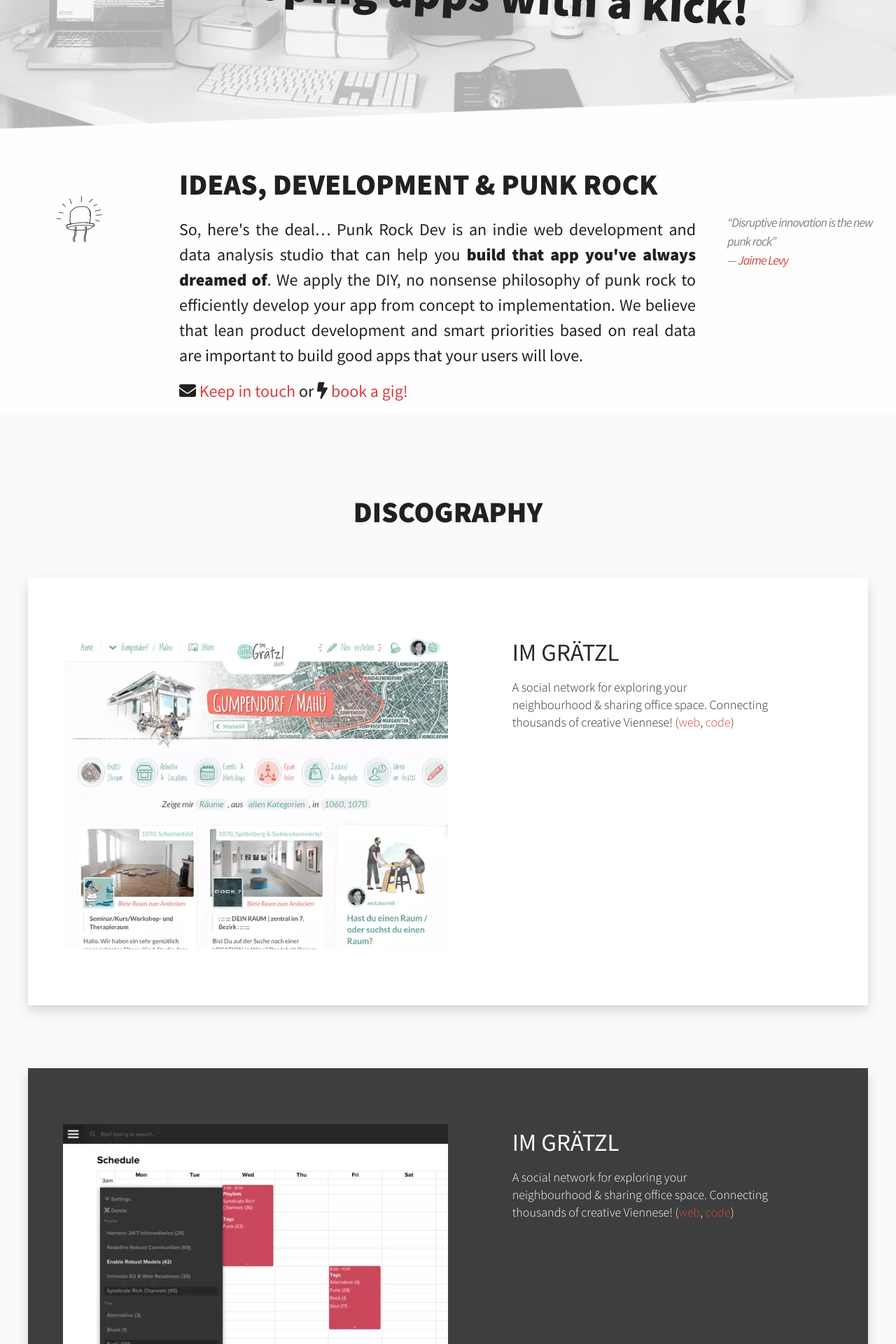
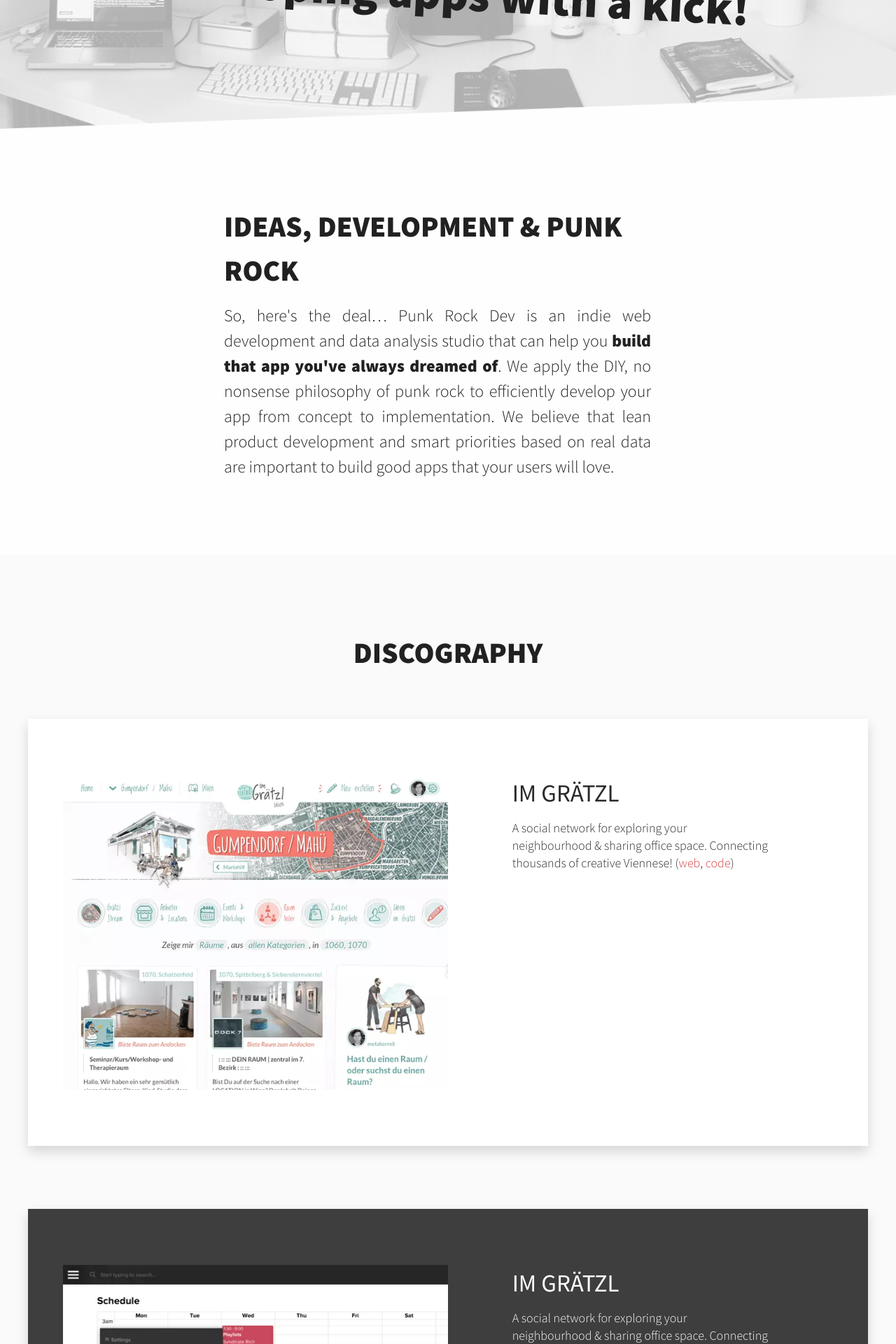
Before and after one commit to punkrockdev/punkrockdev.github.io, a Jekyll site: the page built from index.md, in a window 1280 px wide. Shown: the part 350-2270 px from the top of the page at 70% size. Built offline with Jekyll 4.4.1, drawn with Linux system fonts in a browser that asks for light colours; nearby versions of some CDN libraries; comment, search, counter and statistics services are not loaded.

Commit message:
new layout for the intro section

```diff
--- a/_layouts/home.html
+++ b/_layouts/home.html
@@ -1,8 +1,9 @@
 ---
 layout: default
 ---
+<section class="intro-section clearfix">
   <div class="row">
-<div class="col-1-5">
+    <!-- <div class="col-1-5">
         <aside class="doodle">
             <picture>
                 <source srcset="images/LED.webp" type="image/webp">
@@ -10,12 +11,11 @@ layout: default
                 <img src="images/LED.png" alt="LED doodle">
             </picture>
         </aside>
-</div>
+    </div> -->
 
-<div class="col-3-5">
+    <div class="col-1-2 col-offset-1-4">
           <h2>IDEAS, DEVELOPMENT & PUNK ROCK</h2>
-
-        <p>
+          <p class="section-paragraph">
             So, here's the deal… Punk Rock Dev is an indie web development and data analysis
             studio that can help you
             <strong>build that app you've always dreamed of</strong>.
@@ -24,17 +24,18 @@ your app from concept to implementation. We believe that lean product
             development and smart priorities based on real data
             are important to build good apps that your users will love.
           </p>
-            <p>
+          <!-- <p>
             <a class="hide-palm" href="#footer-logo"><i class="fas fa-envelope"></i> Keep in touch</a>
             <a class="show-palm" href="#mc_embed_signup_scroll"><i class="fas fa-envelope"></i> Keep in touch</a> or <a href="#the-gig" ><i class="fas fa-bolt"></i> book a gig!</a>
-            </p>
+          </p> -->
     </div>
 
-<div class="col-1-5">
+  <!-- <div class="col-1-5">
       <blockquote>“Disruptive innovation is the new punk rock”<br/>
       — <a href="http://jlrinteractive.com/">Jaime Levy</a></blockquote>
+  </div> -->
   </div>
-</div>
+</section>
 
 <div class="row show-desktop">
     <div class="col-3-5 col-offset-1-5">
--- a/_sass/_layout.scss
+++ b/_sass/_layout.scss
@@ -143,6 +143,7 @@
 .site-footer {
     width: 100%;
     /* margin: auto; */
+
     .wrapper {
       padding: 0;
     }
@@ -168,6 +169,10 @@
           }
         }
       }
+    }
+
+    form {
+      margin: 0;
     }
 }
 
@@ -393,6 +398,7 @@ section {
 
   p {
     margin: 0;
+    font-weight: 300;
   }
 
   .section-heading {
@@ -568,9 +574,14 @@ section {
 
 .contact-section {
   background-color: #fafafa;
-  p, label, input, textarea {
+  p {
     font: {
       size: 20px;
+    }
+  }
+  label, input, textarea {
+    font: {
+      size: 18px;
     }
     padding-left: 0;
   }
```
Lines whose indentation alone changed are shown as unchanged.
